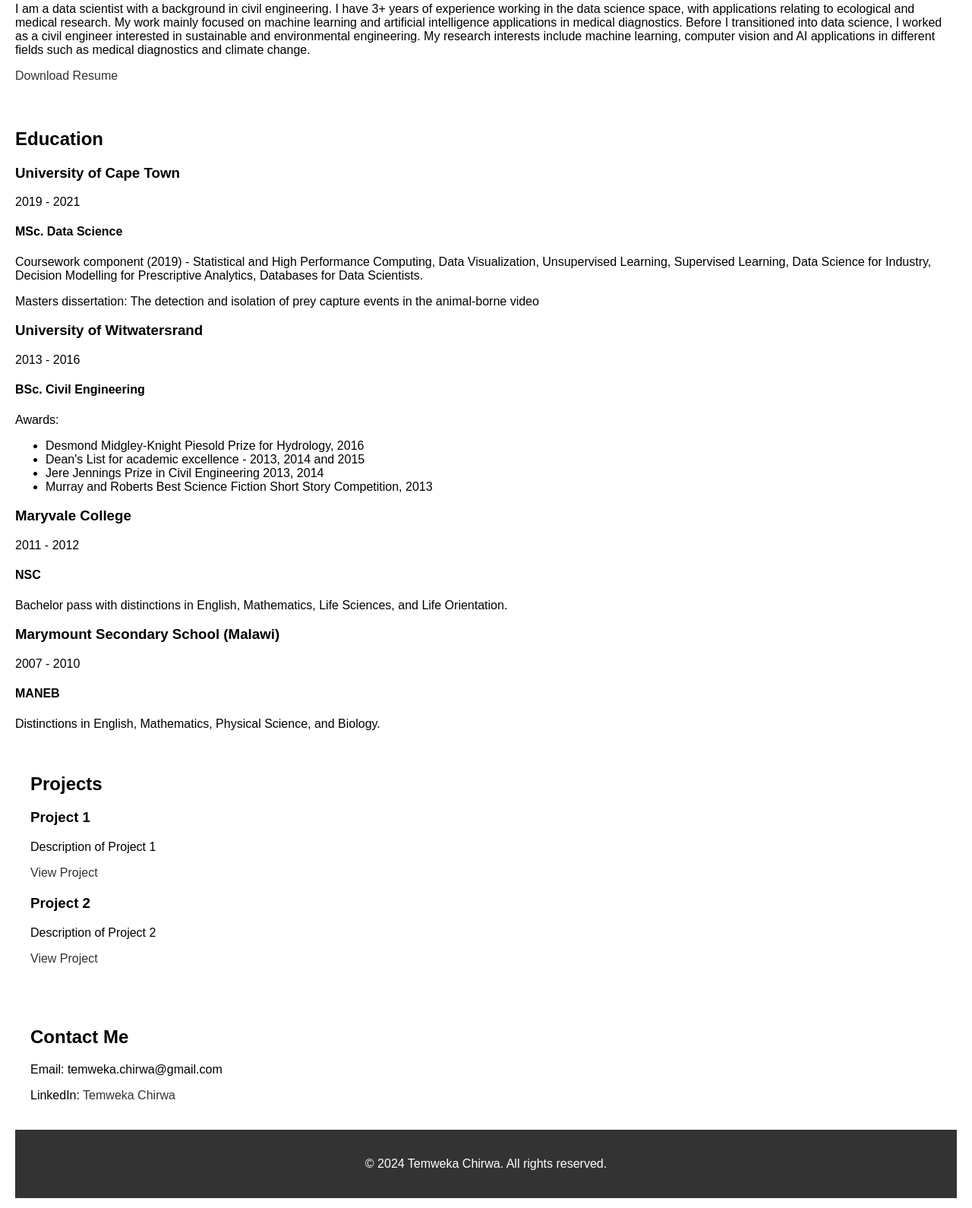
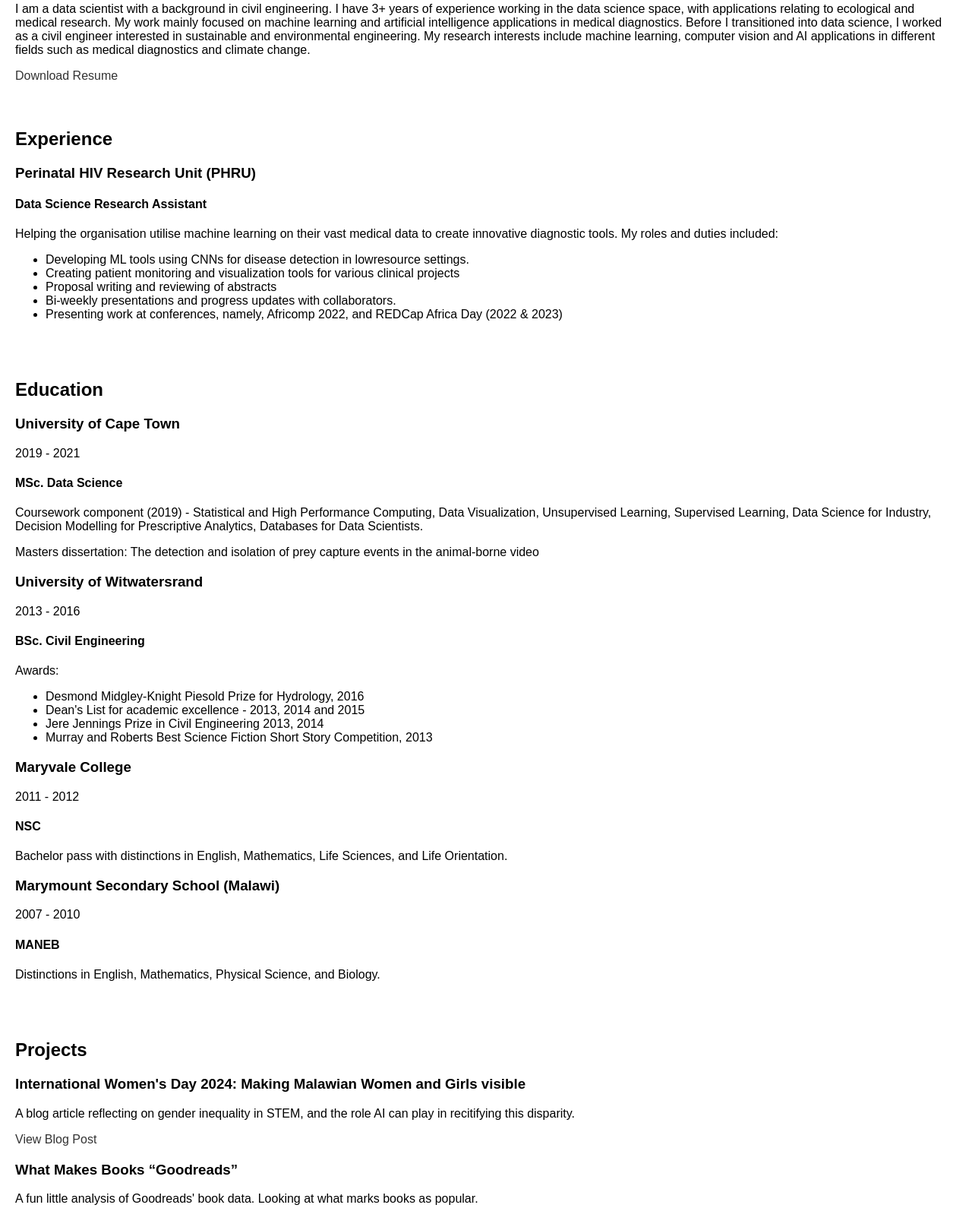
Before and after one commit to Temweka/Temweka.github.io, a plain HTML site: page index.html in a window 1280 px wide. Shown: the part 571-2161 px from the top of the page at 76% size. Drawn offline with Linux system fonts and the light colour scheme.

Commit message:
Added projects, experience and skills.

```diff
--- a/index.html
+++ b/index.html
@@ -42,6 +42,26 @@
             </a>
     </section>
 
+    <section id="experience" class="background-alt">
+        <h2 class="heading">Experience</h2>
+        <div data-date="March 2021 to November 2023">
+            <h3>Perinatal HIV Research Unit (PHRU)</h3>
+            <h4>Data Science Research Assistant</h4>
+            <p>Helping the organisation utilise machine learning on their vast medical
+                data to create innovative diagnostic tools. My roles and duties
+                included:</p>
+            <ul class="job-role">
+                <li>Developing ML tools using CNNs for disease detection in lowresource
+                    settings.</li>
+                <li>Creating patient monitoring and visualization tools for various clinical
+                    projects</li>
+                <li>Proposal writing and reviewing of abstracts</li>
+                <li>Bi-weekly presentations and progress updates with collaborators.</li>
+                <li>Presenting work at conferences, namely, Africomp 2022, and REDCap
+                    Africa Day (2022 & 2023)</li>
+            </ul>
+        </div>
+    </section>
 
     <section id="education">
         <h2>Education</h2>
@@ -90,6 +110,7 @@
                 Distinctions in English, Mathematics, Physical Science, and Biology.
             </p>
         </div>
+    </section>
 
         <!-- End .education-block -->
 
@@ -106,17 +127,31 @@
         <h2>Projects</h2>
         <!-- List your projects here with brief descriptions and links -->
         <div class="project">
-            <h3>Project 1</h3>
-            <p>Description of Project 1</p>
-            <a href="project1.html">View Project</a>
+            <h3>International Women's Day 2024: Making Malawian Women and Girls visible</h3>
+            <p>A blog article reflecting on gender inequality in STEM, and the role AI can play in recitifying this disparity.</p>
+            <a href="https://www.femanalytica.org/blog-post.php?blog=25&FemAnalytica">View Blog Post</a>
         </div>
+
         <div class="project">
-            <h3>Project 2</h3>
-            <p>Description of Project 2</p>
-            <a href="project2.html">View Project</a>
+            <h3>What Makes Books “Goodreads”</h3>
+            <p>A fun little analysis of Goodreads' book data. Looking at what marks books as popular.</p>
+            <a href="https://medium.com/p/1f292eb4945c">View Blog Post</a>
+            <a href="https://github.com/Temweka/Goodreads-project">View Github Repository</a>
         </div>
+
         <!-- Add more projects as needed -->
     </section>
+
+    <div id="skills">
+        <h2 class="heading">Skills</h2>
+        <ul>
+            <li>Python</li>
+            <li>PowerBI</li>
+            <li>R</li>
+			<li>SQL</li>
+            <li>Computer Vision</li>
+        </ul>
+    </div>
 
 
     <section id="contact">
@@ -125,6 +160,7 @@
         <p>Email: temweka.chirwa@gmail.com</p>
         <p>LinkedIn: <a href="www.linkedin.com/in/temweka-chirwa">Temweka Chirwa</a></p>
     </section>
+
     <footer>
         <p>&copy; 2024 Temweka Chirwa. All rights reserved.</p>
     </footer>
```
